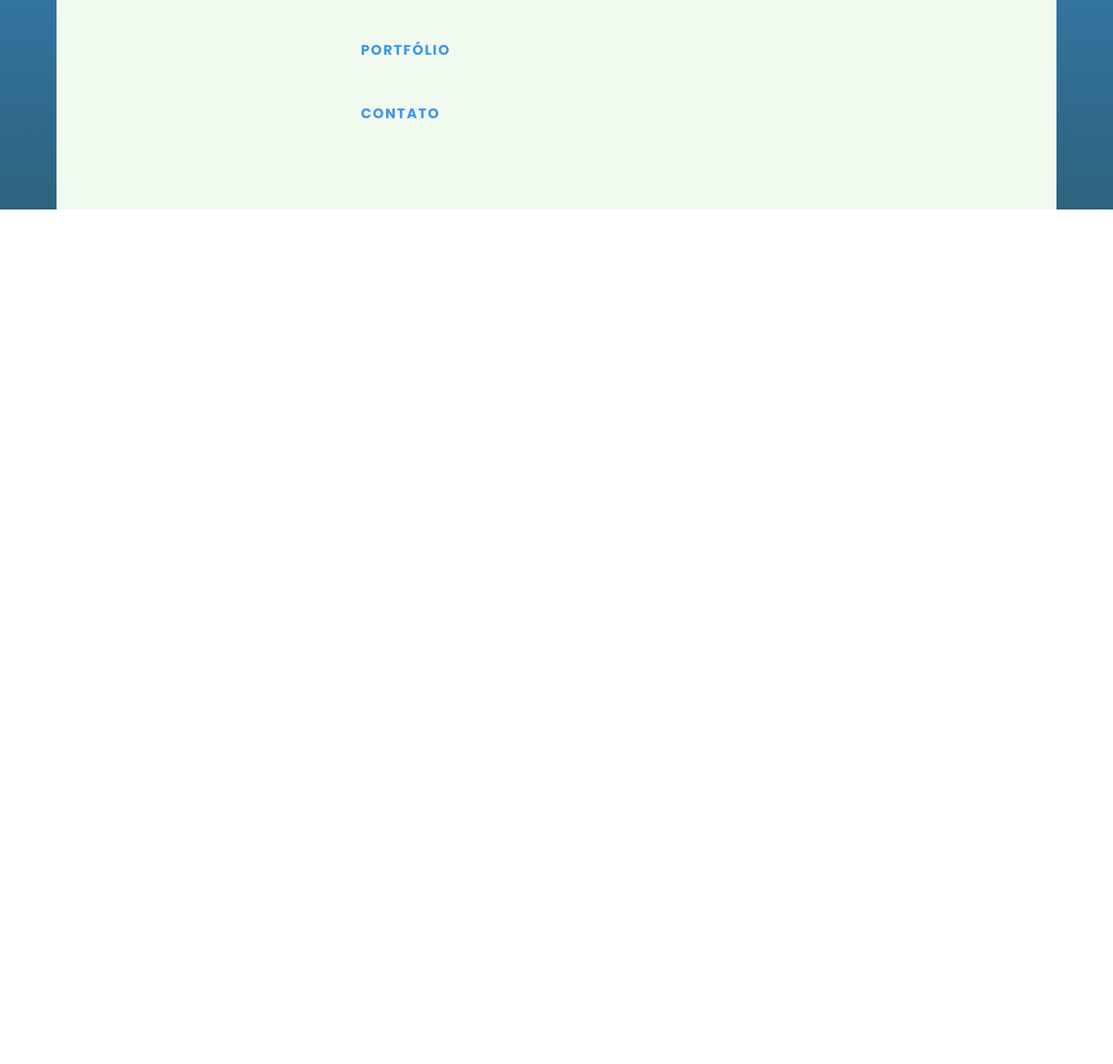
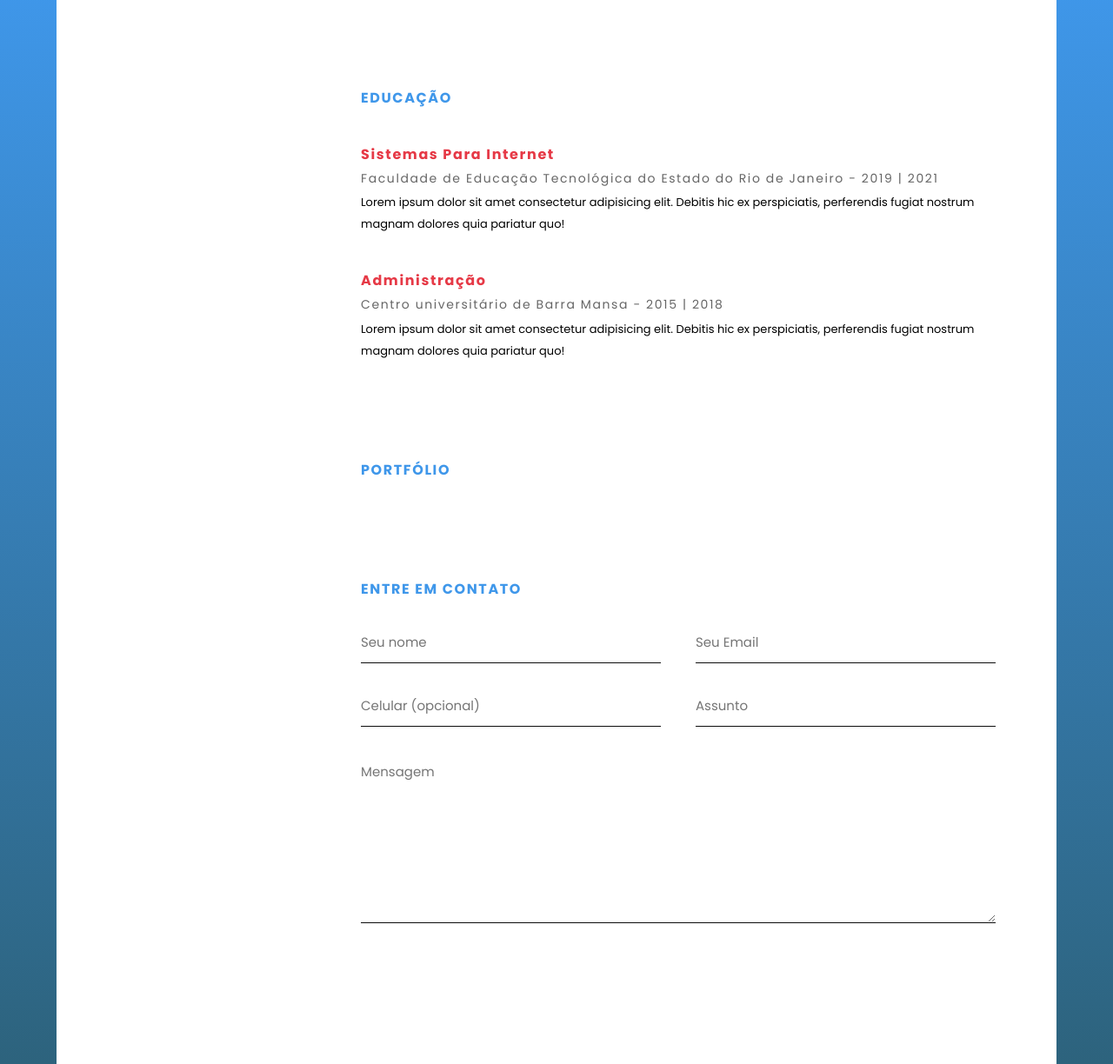
Before and after one commit to Lioh23/page-curriculum, a plain HTML site: page index.html in a window 1280 px wide. Shown: the part 1258-2482 px from the top of the page at 87% size. Before the commit the page ends 1499 px from the top, so only its background shows below. Drawn offline with Linux system fonts and the light colour scheme.

Commit message:
creating contact form

```diff
--- a/css/style.css
+++ b/css/style.css
@@ -52,7 +52,7 @@ a {
     width: 100%;
     display: flex;
     margin: 0 auto;
-    background: var(--honeydew);
+    background: #fff;
     transition: .4s ease-in-out;
 }
 
@@ -139,7 +139,7 @@ a {
 }
 
 .curriculum__main > * {
-    margin-bottom: 3rem;
+    margin-bottom: 7rem;
 }
 
 .main__title {
@@ -249,6 +249,7 @@ a {
 
 .career-item__title {
     color: var(--imperial_red);
+    text-transform: capitalize;
     font-size: 16px;
     letter-spacing: 0.1rem;
 }
@@ -267,6 +268,62 @@ a {
 
 /* end career item */
 
+/* contact */
+
+.contact__form {
+    display: grid;
+    grid-template-areas:
+    'name email'
+    'phone subject'
+    'message message';
+    grid-gap: 40px;
+    font-size: 14px;
+}
+
+.contact__input,
+.contact__textarea {
+
+    outline: none;
+    border: none;
+    background-color: transparent;
+    border-bottom: 1px solid #0C0C0C;
+    padding-bottom: 15px;
+    font-size: 15px;
+    color: #555;
+}
+
+.contact__input::placeholder,
+.contact__textarea::placeholder {
+    font-size: 15px;
+    font-family: 'Poppins', sans-serif;
+}
+
+.contact__input:focus,
+.contact__textarea:focus {
+    border-bottom: 1px solid #8b8b8b;
+}
+
+#name {
+    grid-area: name;
+}
+
+#email {
+    grid-area: email;
+}
+
+#phone {
+    grid-area: phone;
+}
+
+#subject {
+    grid-area: subject;
+}
+
+#message {
+    grid-area: message;
+}
+
+
 @media screen and (max-width: 1150px) {
 
     .btn__toggle {
@@ -278,3 +335,13 @@ a {
         z-index: 2;
     }
 }
+
+@media screen and (max-width: 600px) {
+    .about-me__skill-infos {
+        grid-template-columns: 1fr;
+    }
+
+    .about-me__skill-info {
+        max-width: 100%;
+    }
+}
--- a/index.html
+++ b/index.html
@@ -44,19 +44,19 @@
 
                 <ul class="basic-infos__social-list">
                     <li class="basic-infos__social-item">
-                        <a href="#"><i class="fab fa-facebook"></i></a>
+                        <a href="https://www.facebook.com/aurelio.silvadejesus" target="blank"><i class="fab fa-facebook"></i></a>
                     </li>
                     <li class="basic-infos__social-item">
-                        <a href="#"><i class="fab fa-instagram"></i></a>
+                        <a href="https://www.instagram.com/aureliosilvadejesus/" target="blank"><i class="fab fa-instagram"></i></a>
                     </li>
                     <li class="basic-infos__social-item">
-                        <a href="#"><i class="fab fa-linkedin"></i></a>
+                        <a href="https://www.linkedin.com/in/aur%C3%A9lio-silva-de-jesus-266133149/" target="blank"><i class="fab fa-linkedin"></i></a>
                     </li>
                     <li class="basic-infos__social-item">
-                        <a href="#"><i class="fab fa-github"></i></a>
+                        <a href="https://github.com/Lioh23" target="blank"><i class="fab fa-github"></i></a>
                     </li>
                     <li class="basic-infos__social-item">
-                        <a href="#"><i class="fab fa-twitter"></i></a>
+                        <a href="https://twitter.com/aureliorock" target="blank"><i class="fab fa-twitter"></i></a>
                     </li>
                 </ul>
 
@@ -159,12 +159,33 @@
             </section>
             <section id="educacao">
                 <h2 class="main__title">Educação</h2>
+
+                <div class="career-item">
+                    <h3 class="career-item__title">sistemas Para Internet</h3>
+                    <h4 class="career-item__subtitle">Faculdade de Educação Tecnológica do Estado do Rio de Janeiro - 2019 | 2021</h4>
+                    <p class="career-item__description">Lorem ipsum dolor sit amet consectetur adipisicing elit. Debitis hic ex perspiciatis, perferendis fugiat nostrum magnam dolores quia pariatur quo!</p>
+                </div>
+
+                <div class="career-item">
+                    <h3 class="career-item__title">Administração</h3>
+                    <h4 class="career-item__subtitle">Centro universitário de Barra Mansa - 2015 | 2018</h4>
+                    <p class="career-item__description">Lorem ipsum dolor sit amet consectetur adipisicing elit. Debitis hic ex perspiciatis, perferendis fugiat nostrum magnam dolores quia pariatur quo!</p>
+                </div>
+
             </section>
             <section id="portfolio">
                 <h2 class="main__title">Portfólio</h2>
             </section>
             <section id="contato">
-                <h2 class="main__title">Contato</h2>
+                <h2 class="main__title">Entre em contato</h2>
+
+                <form class="contact__form" action="">
+                    <input class="contact__input" name="name" id="name" type="text" placeholder="Seu nome">
+                    <input class="contact__input" name="email" id="email" type="email" placeholder="Seu Email">
+                    <input class="contact__input" name="phone" id="phone" type="text" placeholder="Celular (opcional)">
+                    <input class="contact__input" name="subject" id="subject" type="text" placeholder="Assunto">
+                    <textarea class="contact__textarea" name="messsage" id="message" cols="30" rows="10" placeholder="Mensagem"></textarea>
+                </form>
             </section>
         </main>
     </div>
--- a/js/script.js
+++ b/js/script.js
@@ -11,6 +11,10 @@ btnToggle.addEventListener('click', event => {
 
 window.addEventListener('resize', event => {
     if(window.innerWidth >= 1150) {
+
         sideLeft.classList.remove('currculum__side-left--hidden');
-    };
+    } else {
+
+        sideLeft.classList.add('currculum__side-left--hidden');
+    }
 })
```
